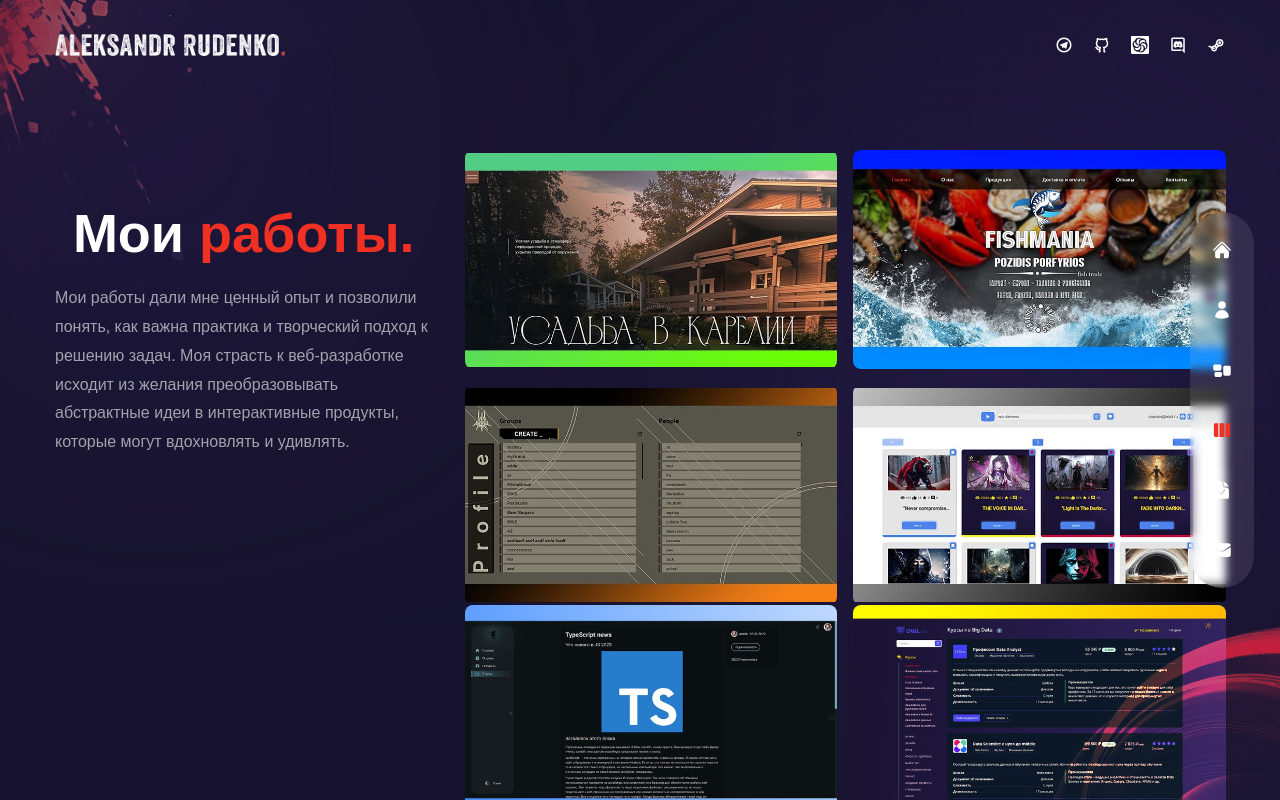
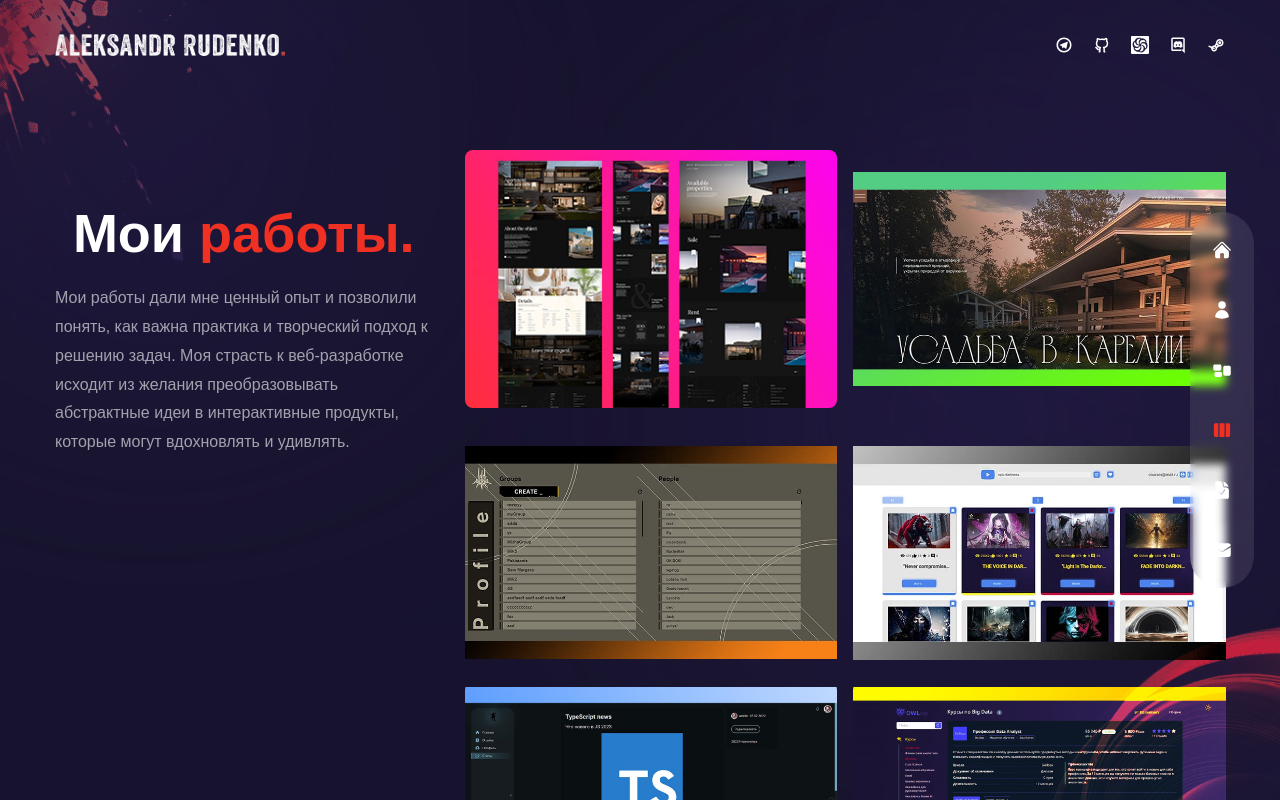
Before and after one commit to aleksander1802/cv, a Next.js app: page /works in a window 1280 px wide. Built offline with nearby package versions, Linux system fonts and the light colour scheme.

Commit message:
feat: updated works with azur

```diff
--- a/components/WorkSlider.tsx
+++ b/components/WorkSlider.tsx
@@ -8,18 +8,18 @@ const workSlides = {
 		{
 			images: [
 				{
+					title: 'Azur',
+					path: '/cv/azur.jpg',
+					description:
+						'Лендинг на Angular. Покупка, продажа, аренда недвижимости. Локализация на 4-ёх языках. Стек: Angular.',
+					link: 'https://aleksander1802.github.io/azur/',
+				},
+				{
 					title: 'Отдых в Карелии',
 					path: '/cv/karelia_cv.jpg',
 					description:
 						'Лендинговая страничка усадьбы в Карелии. Отдых на природе. Стек: Next.js и Tailwind.',
 					link: 'https://aleksander1802.github.io/karelia/',
-				},
-				{
-					title: 'Fishmania',
-					path: '/cv/fishmania_cv.jpg',
-					description:
-						'Лендинговая страничка. Презентация греческой рыбной продукции. Импорт/экспорт продукции. Приложение поддерживает 3 языка. Стек: Next.js и Tailwind.',
-					link: 'https://fishmania.vercel.app/',
 				},
 				{
 					title: 'Angular Messenger',
@@ -54,11 +54,11 @@ const workSlides = {
 					link: 'https://next-app-router-roan.vercel.app/',
 				},
 				{
-					title: 'Online zoo',
-					path: '/cv/thumb3.jpg',
+					title: 'Fishmania',
+					path: '/cv/fishmania_cv.jpg',
 					description:
-						'Проект про важность поддержки братьев наших меньших.',
-					link: 'https://aleksander1802.github.io/online-zoo/pages/main/',
+						'Лендинговая страничка. Презентация греческой рыбной продукции. Импорт/экспорт продукции. Приложение поддерживает 3 языка. Стек: Next.js и Tailwind.',
+					link: 'https://fishmania.vercel.app/',
 				},
 				{
 					title: 'Song bird',
@@ -87,11 +87,11 @@ const workSlides = {
 					link: 'https://github.com/aleksander1802/rsschool-nodejs-task-graphql/pull/1',
 				},
 				{
-					title: 'Home Library Service',
-					path: '/cv/thumb7.jpg',
+					title: 'Online zoo',
+					path: '/cv/thumb3.jpg',
 					description:
-						'Каждый PR содержит часть таска. Необходимо было создать домашнюю музыкальную библиотеку.',
-					link: 'https://github.com/aleksander1802/nodejs2023Q2-service/pulls',
+						'Проект про важность поддержки братьев наших меньших.',
+					link: 'https://aleksander1802.github.io/online-zoo/pages/main/',
 				},
 				{
 					title: 'CRUD API',
```
Also changed, not shown: public/azur.jpg (added).
